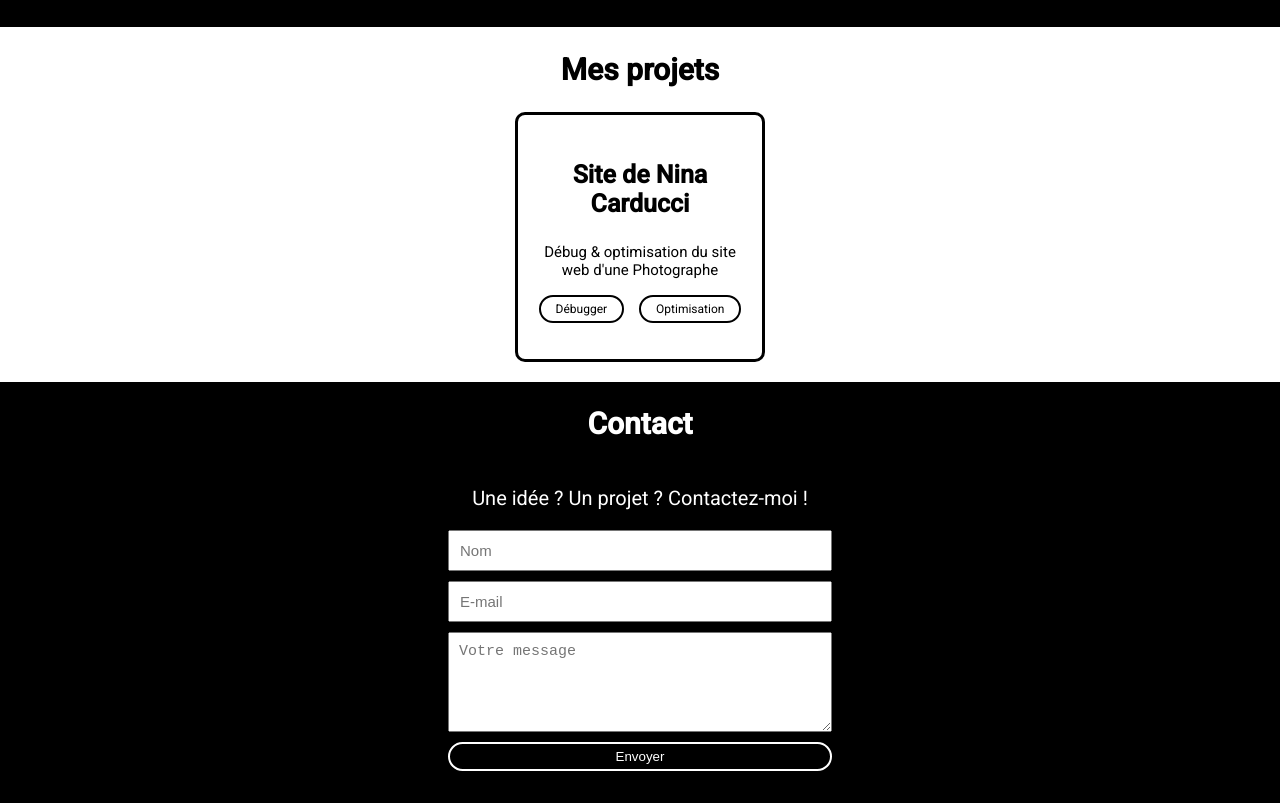
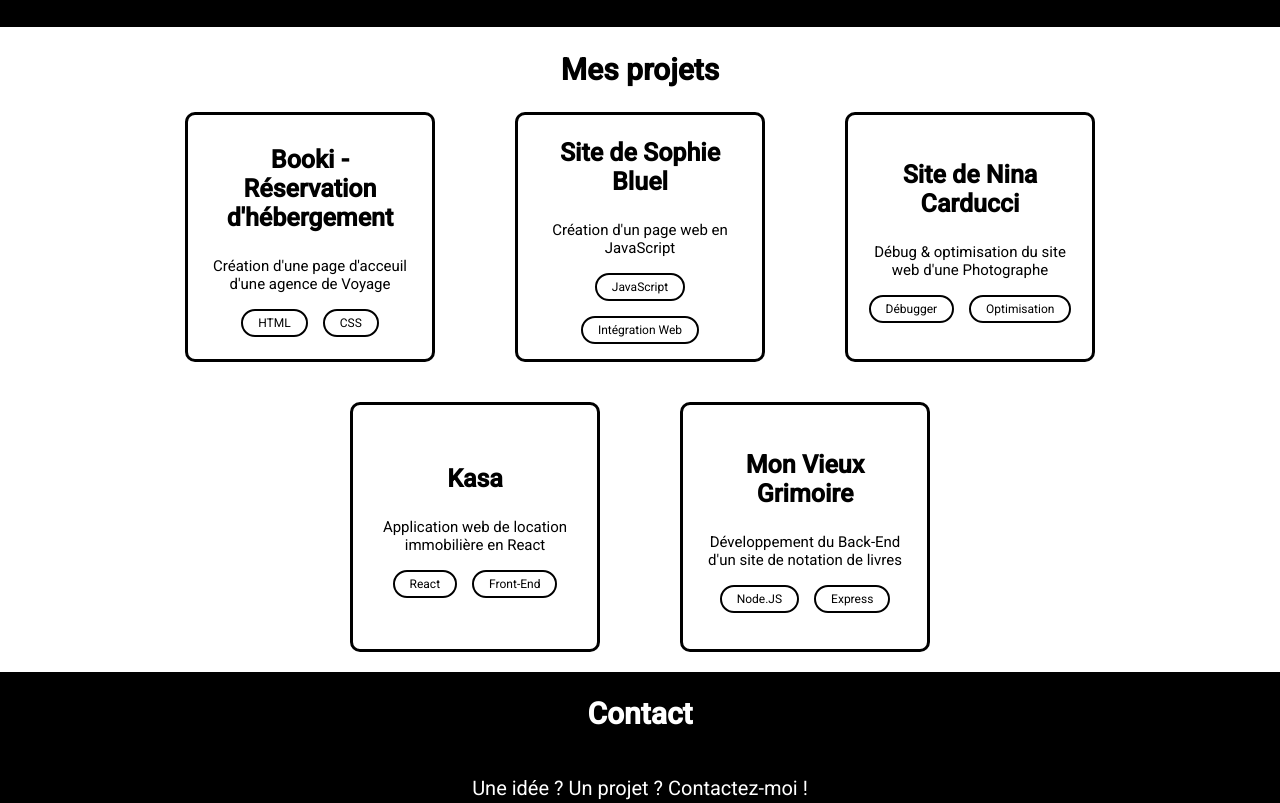
Before and after one commit to ThomasFgd/portfolio, a plain HTML site: page index.html in a window 1280 px wide. Shown: the part 899-1702 px from the top of the page. Drawn offline with nearby package versions, Linux system fonts and the light colour scheme.

Commit message:
Ajout Des projets

```diff
--- a/css/styles.css
+++ b/css/styles.css
@@ -157,6 +157,17 @@ li:hover {
 #projets {
     background-color: #ffffff;
     padding-bottom: 20px;
+    width : 1200px;
+    align-items: center;
+    margin: auto;
+}
+
+.row-proj {
+    display: flex;
+    flex-direction: row;
+    flex-wrap: wrap;
+    justify-content: center;
+    gap: 40px 80px;
 }
 
 .proj-link {
--- a/index.html
+++ b/index.html
@@ -72,7 +72,33 @@
 
         <section id="projets">
             <h2>Mes projets</h2>
-            <div class="row">
+            <div class="row-proj">
+                <a href="https://thomasfgd.github.io/projet5/" class="proj-link">
+                    <div class="card-proj">
+                        <div class="text-comp">
+                            <h3>Booki - Réservation d'hébergement</h3>
+                            <p>Création d'une page d'acceuil d'une agence de Voyage</p>
+                            <ul>
+                                <li>HTML</li>
+                                <li>CSS</li>
+                            </ul>
+                        </div>
+                    </div>
+                </a>
+
+                <a href="https://github.com/ThomasFgd/Projet3_JavaScript" class="proj-link">
+                    <div class="card-proj">
+                        <div class="text-comp">
+                            <h3>Site de Sophie Bluel</h3>
+                            <p>Création d'un page web en JavaScript</p>
+                            <ul>
+                                <li>JavaScript</li>
+                                <li>Intégration Web</li>
+                            </ul>
+                        </div>
+                    </div>
+                </a>
+
                 <a href="https://thomasfgd.github.io/projet5/" class="proj-link">
                     <div class="card-proj">
                         <div class="text-comp">
@@ -85,9 +111,33 @@
                         </div>
                     </div>
                 </a>
+
+                <a href="https://github.com/ThomasFgd/kasa" class="proj-link">
+                    <div class="card-proj">
+                        <div class="text-comp">
+                            <h3>Kasa</h3>
+                            <p>Application web de location immobilière en React</p>
+                            <ul>
+                                <li>React</li>
+                                <li>Front-End</li>
+                            </ul>
+                        </div>
+                    </div>
+                </a>
+
+                <a href="https://github.com/ThomasFgd/kasa" class="proj-link">
+                    <div class="card-proj">
+                        <div class="text-comp">
+                            <h3>Mon Vieux Grimoire</h3>
+                            <p>Développement du Back-End d'un site de notation de livres</p>
+                            <ul>
+                                <li>Node.JS</li>
+                                <li>Express</li>
+                            </ul>
+                        </div>
+                    </div>
+                </a>
             </div>
-
-
         </section>
 
         <section id="contact">
```
